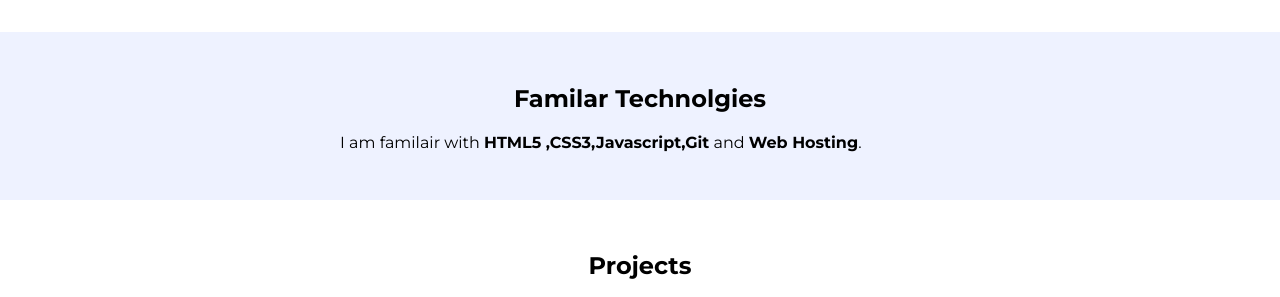
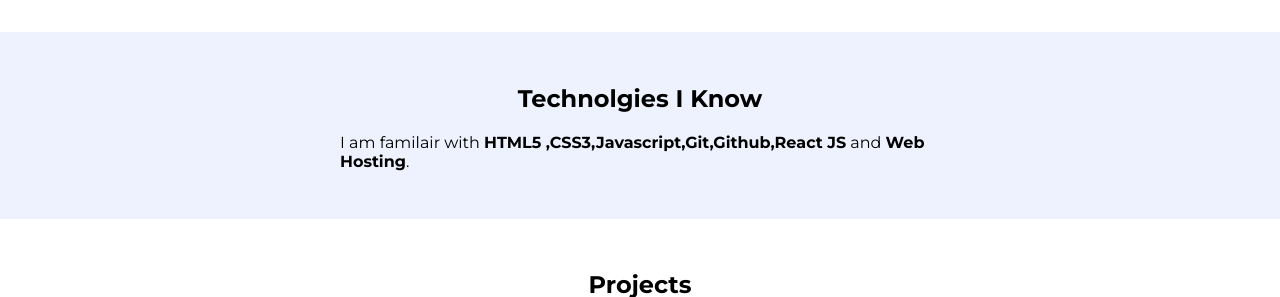
Before and after one commit to kunwar-11/portfolio, a plain HTML site: page index.html in a window 1280 px wide. Shown: the part 457-754 px from the top of the page. Drawn offline with Linux system fonts and the light colour scheme.

Commit message:
minoe chnages in Index.html

```diff
--- a/index.html
+++ b/index.html
@@ -28,8 +28,8 @@
     <section class="
        section ow">
         <div class="container-center">
-            <h1>Familar Technolgies</h1>
-            <p>I am familair with <strong>HTML5 ,CSS3,Javascript,Git</strong> and <strong>Web Hosting</strong>.</p>
+            <h1>Technolgies I Know</h1>
+            <p>I am familair with <strong>HTML5 ,CSS3,Javascript,Git,Github,React JS</strong> and <strong>Web Hosting</strong>.</p>
         </div>
        </section>
        <section class="
```
